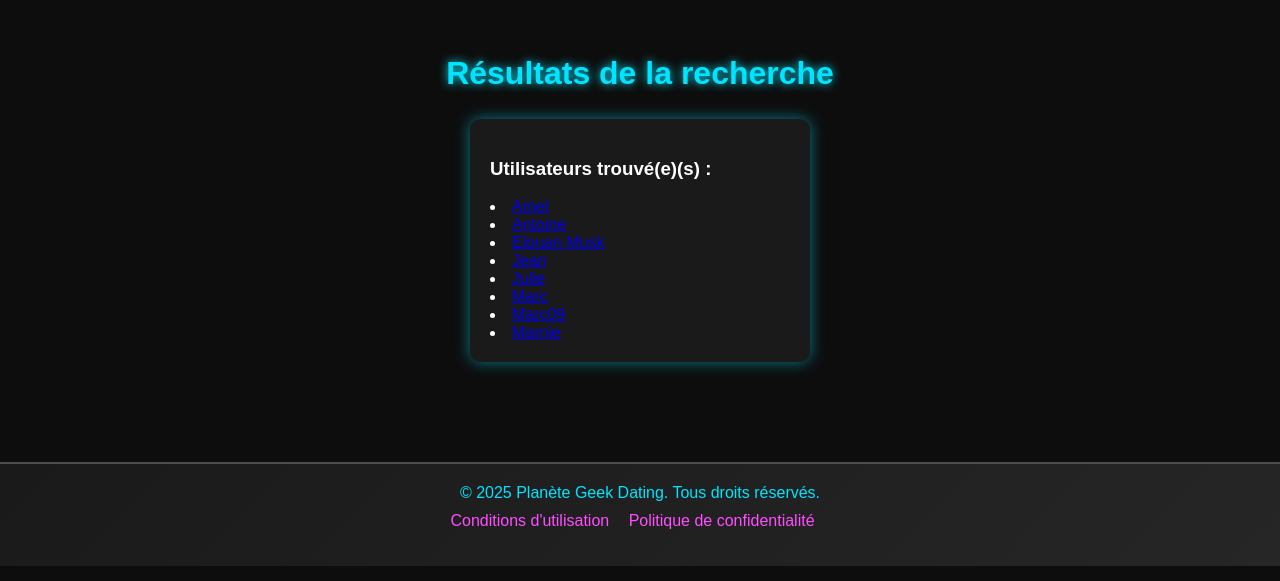
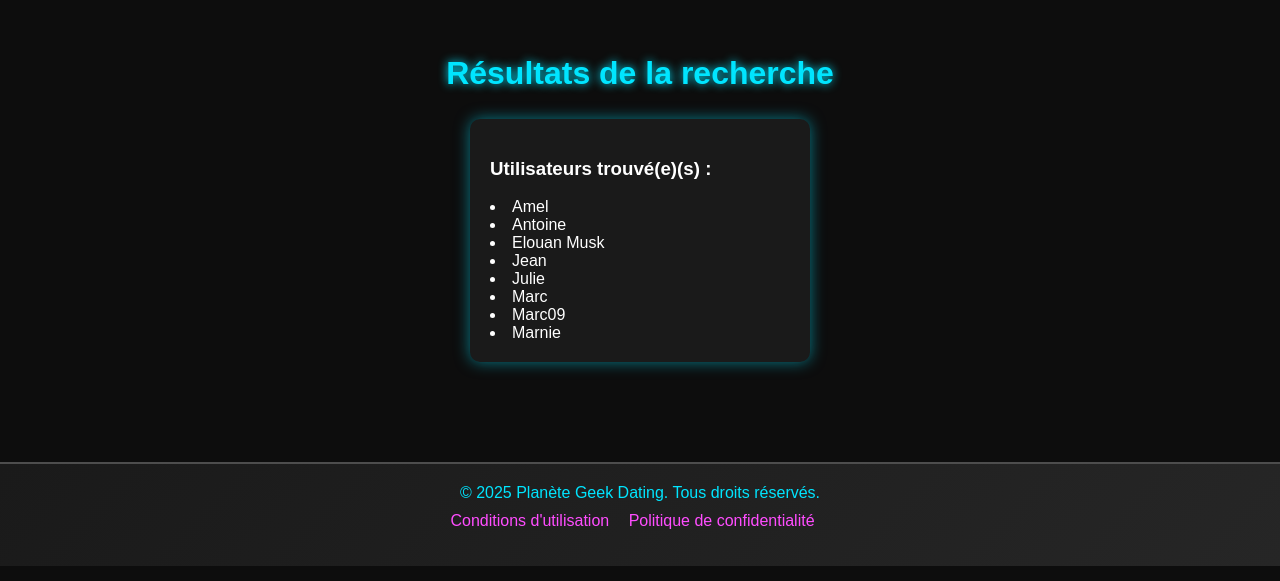
Before and after one commit to Evabela/Projet-NSI-SQL, a Flask app: page /resultats in a window 1280 px wide. Shown: the part 133-714 px from the top of the page. Run offline with Flask 3, Linux system fonts and the light colour scheme; data comes from the database, SQL or seed files in the repository.

Commit message:
CA FONCTIONNNE ENNNNFFIIIIIN

```diff
--- a/app.py
+++ b/app.py
@@ -86,9 +86,9 @@ def profil():
     return render_template('profil.html', username = username, datas = datas)
 
 
-@app.route('/profil_user', methods = ['POST','GET'])
-def profil_user():
-    error = None
+@app.route('/profil_user_/<username>')
+def profil_user_(username):
+   return render_template('profil_user_.html', username = username)
 
 @app.route('/resultats', methods=['POST', 'GET'])
 def resultats():
--- a/static/styles.css
+++ b/static/styles.css
@@ -319,3 +319,9 @@ form input:focus, form select:focus {
     border-color: #00e5ff;
     outline: none;
 }
+
+.linkin{
+    color: white; /* Conserve la couleur blanche */
+    text-decoration: none; /* Aucune décoration */
+    font-size: 15;
+}
--- a/templates/profil_user_.html
+++ b/templates/profil_user_.html
@@ -32,7 +32,7 @@
 
     <main>
         <section id="home">
-            <h2>Voici les informations de {username} !<!DOCTYPE html>
+            <h2>Voici les informations de {{ username }} !<!DOCTYPE html>
             <html lang="en">
             <head>
                 <meta charset="UTF-8">
@@ -46,7 +46,7 @@
 
         <section id="modify">
             <h2>Votre Profil</h2>
-            <form action="{{ url_for('profil') }}" method="POST">
+            <form action="{{ url_for('profil_user_', username = username )}}" method="POST">
                 <label for="username">Nom d'utilisateur :</label>
                 <br>
                 <br>
--- a/templates/resultats.html
+++ b/templates/resultats.html
@@ -43,7 +43,7 @@
 <!--Faire une liste ici de tous les noms renvoyés par la recherche pour qu'on puisse clickez dessus et que ça nous renvoie vers la page résultat de chacun avec toutes les infos-->
             {% for pseudo in data %}
             <li>
-                <a href="{{ url_for('profil_user_', username=username) }}">{{ pseudo }}</a>
+                <a class="linkin" href="{{ url_for('profil_user_', username=pseudo) }}">{{ pseudo }}</a>
             </li>
             {% endfor %}
 
```
